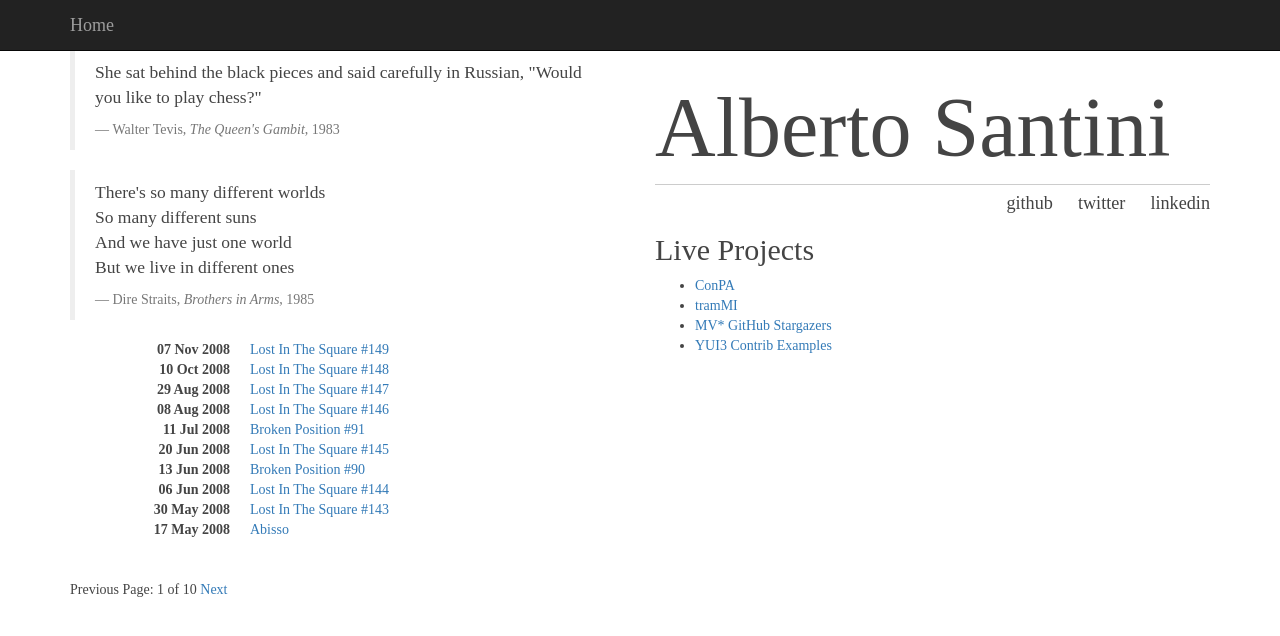
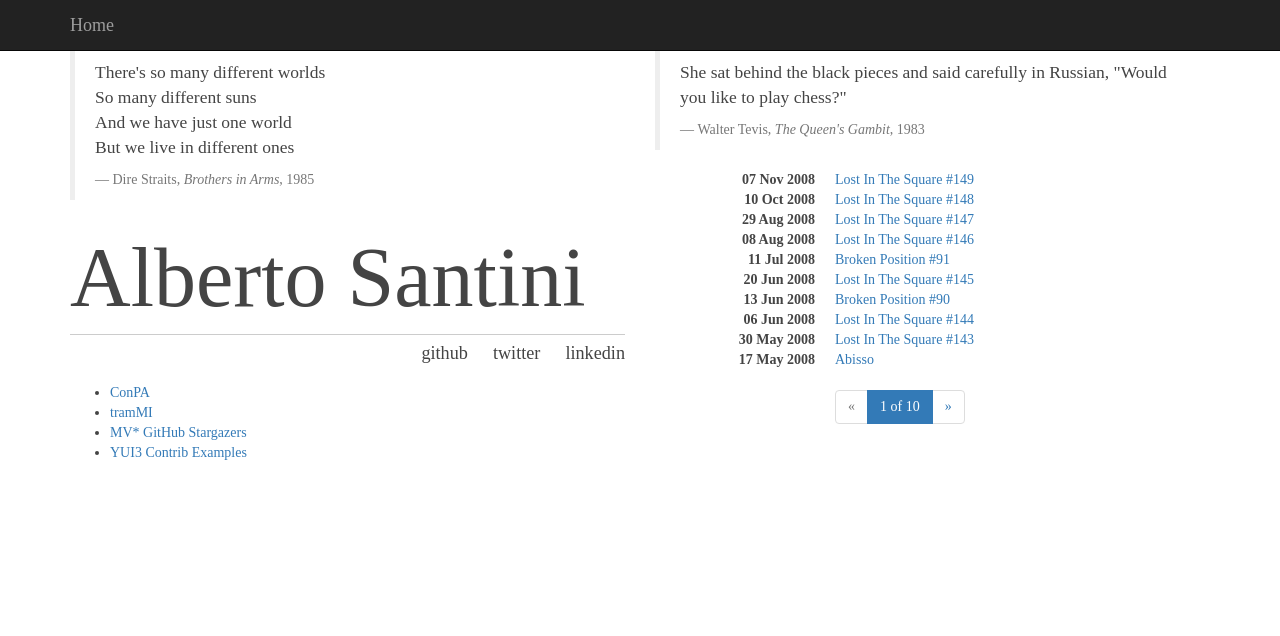
Before and after one commit to albertosantini/albertosantini.github.com, a Jekyll site: the page built from index.html, in a window 1280 px wide. Shown: the top 636 px of the page. Built offline with Jekyll 4.4.1, drawn with Linux system fonts in a browser that asks for light colours; nearby versions of some CDN libraries; the list of posts is cut into pages by our own code.

Commit message:
Review home page.

```diff
--- a/index.html
+++ b/index.html
@@ -35,14 +35,6 @@ title: Alberto Santini
 <div class="col-md-6">
     <blockquote>
         <p>
-        She sat behind the black pieces and said carefully in Russian, "Would
-        you like to play chess?"
-        </p>
-        <small>Walter Tevis, <cite>The Queen's Gambit</cite>, 1983</small>
-    </blockquote>
-
-    <blockquote>
-        <p>
         There's so many different worlds<br />
         So many different suns<br />
         And we have just one world<br />
@@ -50,41 +42,6 @@ title: Alberto Santini
         </p>
         <small>Dire Straits, <cite>Brothers in Arms</cite>, 1985</small>
     </blockquote>
-
-    <dl class="posts dl-horizontal">
-         {% for post in paginator.posts %}
-             <dt class="muted"> {{ post.date | date_to_string }} </dt>
-             <dd><a href="{{ post.url }}"> {{ post.title }} </a></dd>
-         {% endfor %}
-    </dl>
-
-    <div class="pagination">
-        {% if paginator.previous_page == 1 %}
-            <a href="/" class="previous">Previous</a>
-        {% else %}
-            {% if paginator.previous_page %}
-                <a href="/page{{paginator.previous_page}}" class="previous">
-                    Previous
-                </a>
-            {% else %}
-                <span class="previous">Previous</span>
-            {% endif %}
-        {% endif %}
-
-        <span class="page_number ">
-            Page: {{paginator.page}} of {{paginator.total_pages}}
-        </span>
-
-        {% if paginator.next_page %}
-            <a href="/page{{paginator.next_page}}" class="next ">Next</a>
-        {% else %}
-            <span class="next ">Next</span>
-        {% endif %}
-    </div>
-
-</div>
-
-<div class="col-md-6">
 
     <h1>Alberto Santini</h1>
     <ul class="networks">
@@ -99,17 +56,60 @@ title: Alberto Santini
         </li>
     </ul>
 
-    <h2>Live Projects</h2>
+    <!-- Live Pages  -->
     <ul>
-
         <li><a href="http://conpa.jit.su">ConPA</a>
         <li><a href="http://trammi.jit.su">tramMI</a></li>
-        <li><a href="./mvstar/">MV* GitHub Stargazers</a></li>
+        <li><a href="http://albertosantini.github.io/mvstar/">
+        MV* GitHub Stargazers</a></li>
         <li><a href="http://albertosantini.github.io/yui3-gallery-contrib/">
         YUI3 Contrib Examples</a></li>
-
     </ul>
 
 </div>
 
+<div class="col-md-6">
+    <blockquote>
+        <p>
+            She sat behind the black pieces and said carefully in Russian,
+            "Would you like to play chess?"
+        </p>
+        <small>Walter Tevis, <cite>The Queen's Gambit</cite>, 1983</small>
+    </blockquote>
+
+    <!-- Flowered Poems and Casual Bytes - Carezze in versi e Bytes a caso -->
+    <dl class="posts dl-horizontal">
+         {% for post in paginator.posts %}
+             <dt class="muted"> {{ post.date | date_to_string }} </dt>
+             <dd><a href="{{ post.url }}"> {{ post.title }} </a></dd>
+         {% endfor %}
+
+        <dd>
+            <ul class="pagination">
+                {% if paginator.previous_page == 1 %}
+                    <li><a href="/">&laquo;</a></li>
+                {% else %}
+                    {% if paginator.previous_page %}
+                        <li><a href="/page{{paginator.previous_page}}">
+                        &laquo;</a></li>
+                    {% else %}
+                        <li class="disabled"><a href="/">&laquo;</a></li>
+                    {% endif %}
+                {% endif %}
+
+                <li class="active">
+                    <span>{{paginator.page}} of {{paginator.total_pages}}</span>
+                </li>
+
+                {% if paginator.next_page %}
+                    <li><a href="/page{{paginator.next_page}}">&raquo;</a></li>
+                {% else %}
+                    <li class="disabled"><a class="next ">&raquo;</a></li>
+                {% endif %}
+            </ul>
+        </dd>
+    </dl>
+
 </div>
+
+</div>
```
